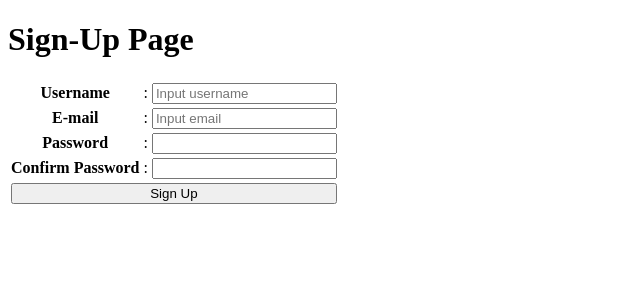
After one commit to Tech1es/pwd, a PHP site: page /registrasi.php in a window 1280 px wide. The commit adds this page. Shown: the top 300 px of the page, without its empty margins (0-640 px from the left). Run offline with PHP 8.4, Linux system fonts and the light colour scheme.

Commit message:
https://saweria.co/ch1s

```diff
--- a/pertemuan10datbes/controllers/functions.php
+++ b/pertemuan10datbes/controllers/functions.php
@@ -25,7 +25,7 @@ function buku()
   return q("SELECT * FROM `buku`");
 }
 
-function buku_satu($id_buku,$isi_tabel)
+function buku_satu($id_buku, $isi_tabel)
 {
   $x = mysqli_fetch_assoc(q("SELECT * FROM buku WHERE
   id = '$id_buku'"));
--- a/pertemuan10datbes/controllers/hapus_buku.php
+++ b/pertemuan10datbes/controllers/hapus_buku.php
@@ -1,5 +1,5 @@
 <?php
-require "function.php";
+require "functions.php";
 
 $id_buku = $_GET["id"];
 if (buku_satu_jumlah($id_buku) < 1) {
@@ -11,14 +11,14 @@ if (buku_satu_jumlah($id_buku) < 1) {
   if ($hapus) {
     echo "
     <script>
-        aler('Data Berhasil dihapus!')
+    alert('Data berhasil dihapus!')
     location='../buku.php'
     </script>
     ";
   } else {
     echo "
     <script>
-        aler('Data Gagal dihapus!')
+    alert('Data Gagal dihapus!')
     location='../buku.php'
     </script>
     ";
--- /dev/null
+++ b/pertemuan10datbes/registrasi.php
@@ -0,0 +1,90 @@
+<?php
+include "controllers/functions.php";
+?>
+
+<!DOCTYPE html>
+<html lang="en">
+<head>
+    <meta charset="UTF-8">
+    <meta name="viewport" content="width=device-width, initial-scale=1.0">
+    <title>Sign Up</title>
+</head>
+<body>
+    <h1>Sign-Up Page</h1>
+    <form action="" method="post">
+    <table>
+        <tr>
+            <th>Username</th>
+            <td>:</td>
+            <td>
+                <input type="text" placeholder="Input username" name="username" value="<?= @$_POST["username"] ?>">
+            </td>
+        </tr>
+        <tr>
+            <th>E-mail</th>
+            <td>:</td>
+            <td>
+                <input type="email" placeholder="Input email" name="email" value="<?= @$_POST["email"] ?>">
+            </td>
+        </tr>
+        <tr>
+            <th>Password</th>
+            <td>:</td>
+            <td>
+                <input type="password" name="pw1" value="<?= @$_POST["pw1"] ?>">
+            </td>
+        </tr>
+        <tr>
+            <th>Confirm Password</th>
+            <td>:</td>
+            <td>
+                <input type="password" name="pw2" value="<?= @$_POST["pw2"] ?>">
+            </td>
+        </tr>
+        <tr>
+            <td colspan="3">
+                <button type="submit" name="registrasi" style="width: 100%;">Sign Up</button>
+            </td>
+        </tr>
+    </table>
+    </form>
+
+    <?php
+    if (isset($_POST["registrasi"])) {
+        // var_dump($_POST);
+        $username = $_POST["username"];
+        $email = $_POST["email"];
+        $pw1 = $_POST["pw1"];
+        $pw2 = $_POST["pw2"];
+        if ($username == "") {
+            echo "<script>
+            alert('Please input Username!')
+            </script>";
+        }elseif ($email == "") {
+            echo "<script>
+            alert('Please input Email!')
+            </script>";
+        }elseif ($pw2 != $pw1) {
+            echo "<script>
+            alert('Password doesn't match!')
+            </script>";
+        }else {
+            $encrypt_pw = password_hash($pw1, PASSWORD_DEFAULT);
+             $tanggaledit = date("Y-m-d H:i:s");
+            $registrasi = q("INSERT INTO user VALUES(null, '$username', '$email', '$encrypt_pw', '$tanggaledit','$tanggaledit', '')");
+            if ($registrasi) {
+                echo "<script>
+                alert('Sign-Up Completed!, Please Login')
+                location='login.php'
+                </script>";
+            }else {
+                echo "<script>
+                alert('Username sudah ada sebelumnya!'
+                </script>";
+            }
+        }
+    }
+    ?>
+
+</body>
+</html>
```
Also changed, not shown: pertemuan10datbes/buku.php (+9 -2 lines), pertemuan10datbes/controllers/javascript.js (+3 -6 lines), pertemuan10datbes/controllers/simpan_registrasi.php (added, +13 -0 lines), pertemuan10datbes/login.php (added, +34 -0 lines). Lines whose indentation alone changed are shown as unchanged.
